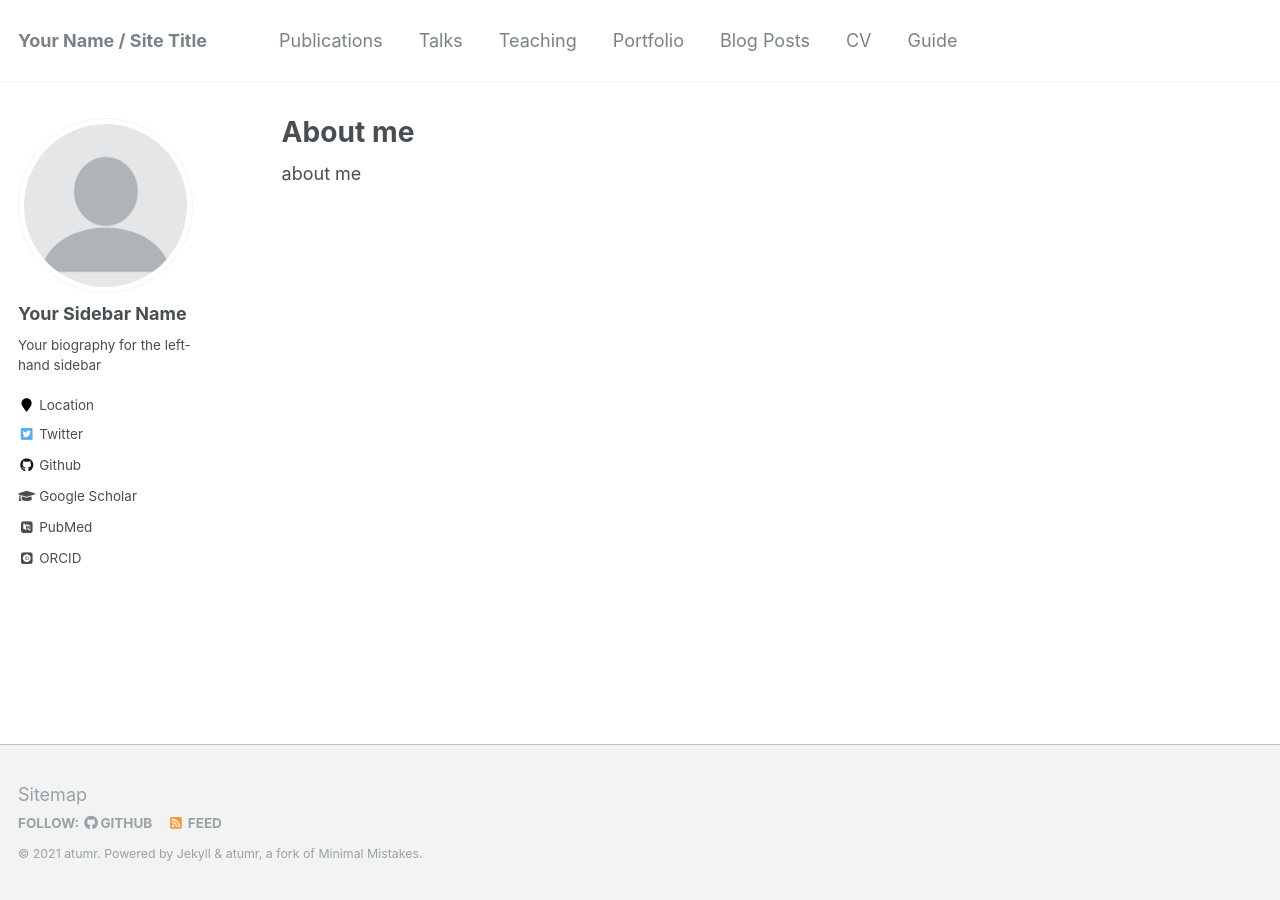
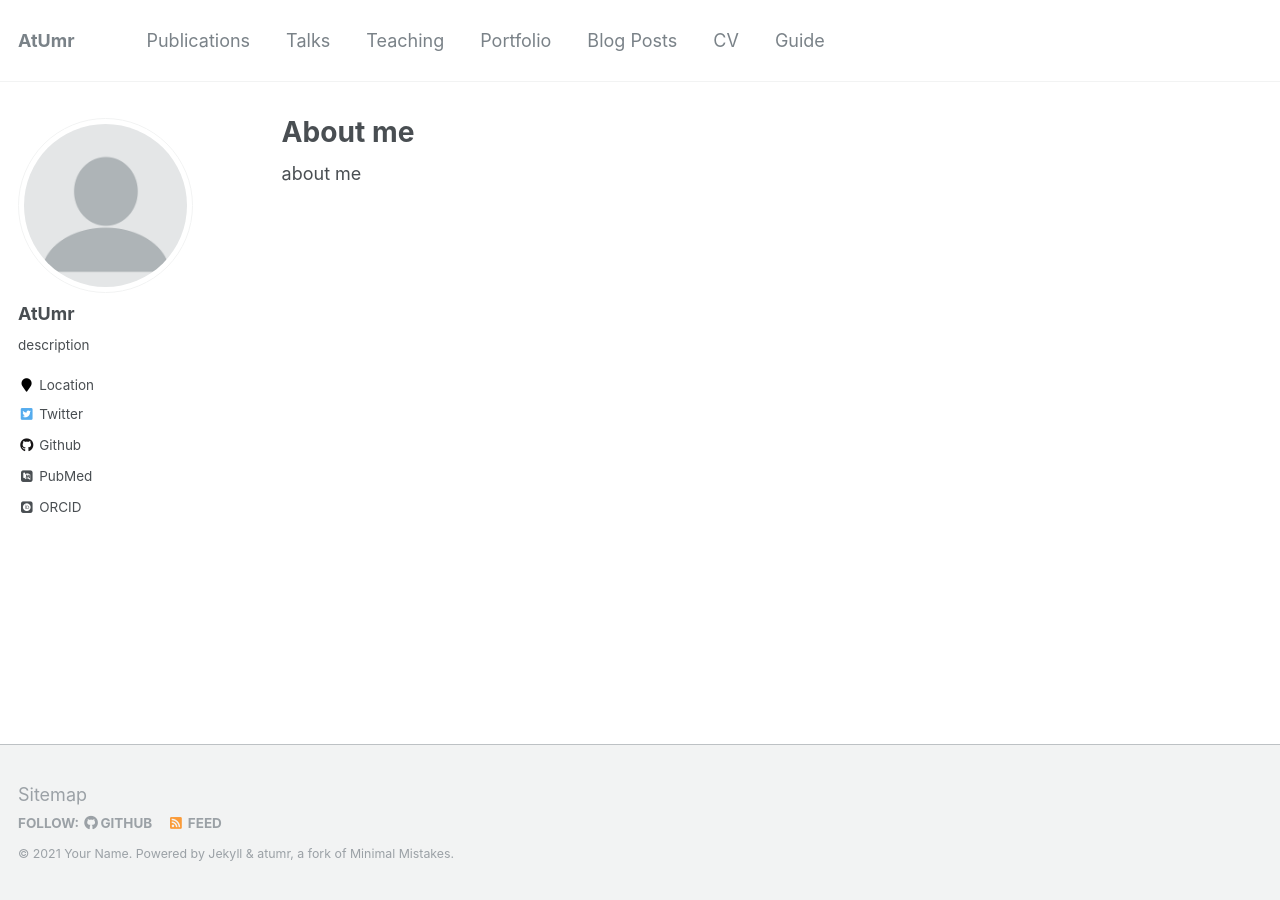
Before and after one commit to AtUmr/atumr.github.io, a Jekyll site: the page built from _pages/about.md, in a window 1280 px wide. Built offline with Jekyll 4.4.1, drawn with Linux system fonts in a browser that asks for light colours; some web fonts are replaced.

Commit message:
improving2

```diff
--- a/_config.yml
+++ b/_config.yml
@@ -7,9 +7,9 @@
 
 # Site Settings
 locale                   : "en-US"
-title                    : "Your Name / Site Title"
+title                    : "AtUmr"
 title_separator          : "-"
-name                     : &name "atumr"
+name                     : &name "Your Name"
 description              : &description "personal description"
 url                      : https://atumr.github.io # the base hostname & protocol for your site e.g. "https://mmistakes.github.io"
 baseurl                  : "" # the subpath of your site, e.g. "/blog"
@@ -80,13 +80,13 @@ analytics:
 
 # Site Author
 author:
-  name             : "Your Sidebar Name"
+  name             : "AtUmr"
   avatar           : "profile.png"
-  bio              : "Your biography for the left-hand sidebar"
+  bio              : "description"
   location         : "Location"
   employer         :
   pubmed           : "https://www.ncbi.nlm.nih.gov/pubmed/?term=john+snow"
-  googlescholar    : "http://yourfullgooglescholarurl.com"
+  googlescholar    :
   email            :
   researchgate     :  # example: "https://www.researchgate.net/profile/yourprofile"
   uri              :
```
Also changed, not shown: README.md (+1 -31 lines).
